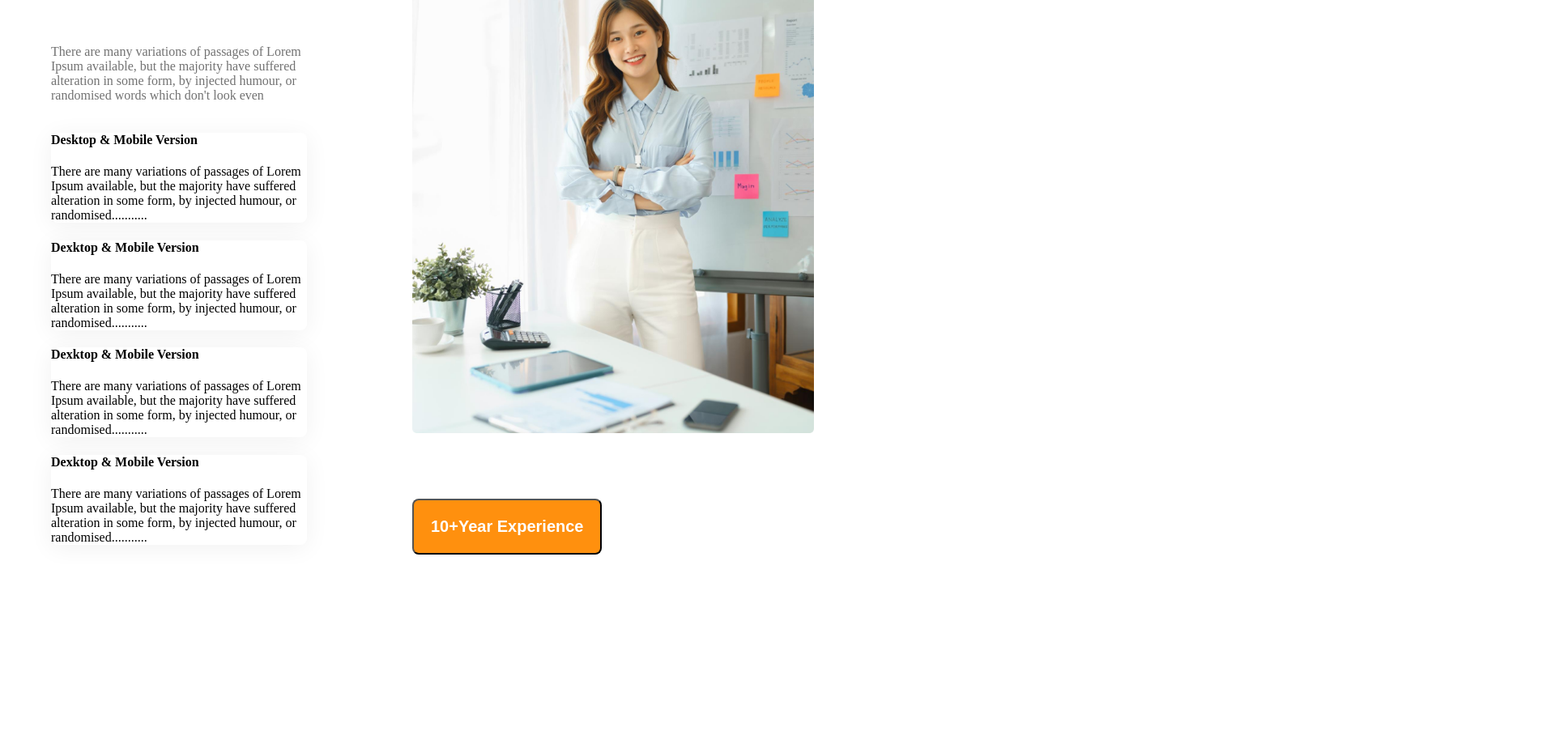
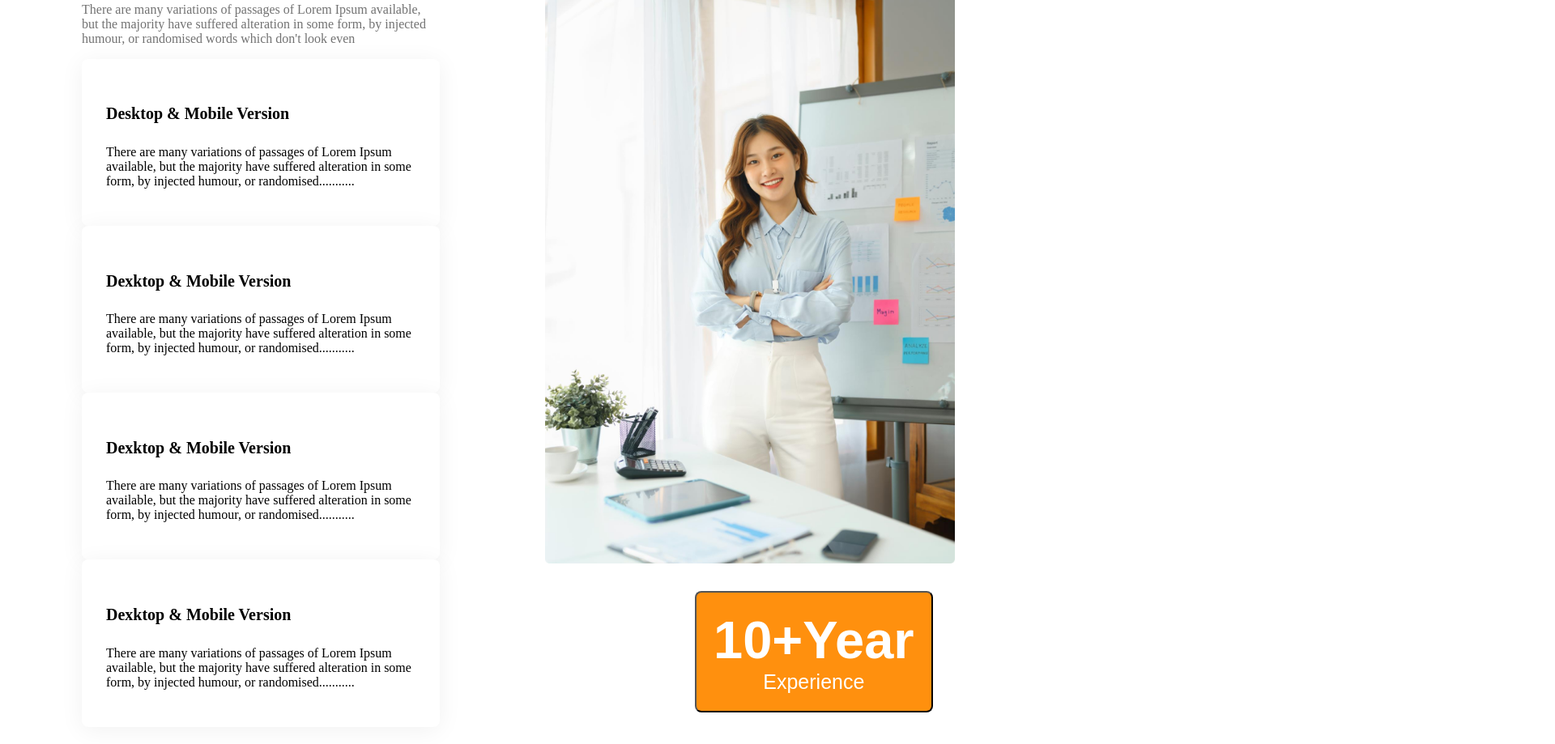
Before and after one commit to pbrudro/assignment-02, a plain HTML site: page index.html in a window 1280 px wide. Shown: the part 2284-3203 px from the top of the page at 81% size, 1920 px wide, since content can reach past the window. Before the commit the page ends 2981 px from the top, so only its background shows below. Drawn offline with Linux system fonts and the light colour scheme.

Commit message:
feature section added with styles

```diff
--- a/index.html
+++ b/index.html
@@ -93,11 +93,16 @@
       </div>
       <div class="features-right-side">
         <img class="banner" src="images/architect.png" alt="">
-        <div class="features-button">
-          <button class="primary-btn">10+Year <span class="">Experience</span></button>
-        </div>
       </div>
     </article>
+    <!-- experience button -->
+    <div class="features-down-button">
+      <button class="primary-btn">10+Year <span class="experience-btn">Experience</span></button>
+    </div>
+    <!-- facts Section  -->
+    <div class="facts">
+
+    </div>
   </main>
 </body>
 
--- a/styles/style.css
+++ b/styles/style.css
@@ -126,11 +126,10 @@
 
 }
 
-
 .features-left-side {
   display: flex;
   flex-direction: column;
-  width: 25%;
+  width: 35%;
   margin-right: 130px;
 }
 
@@ -148,8 +147,38 @@
   background: #FFFFFF;
   box-shadow: 0px 4px 30px rgba(0, 0, 0, 0.06);
   border-radius: 8px;
+  padding: 30px;
 }
 
-.banner {
-  width: 70%;
+.feature h4 {
+  font-weight: 600;
+  font-size: 20px;
 }
+
+.features-right-side {
+  width: 40%;
+}
+
+.features-right-side .banner {
+  width: 100%;
+}
+
+.features-down-button {
+  position: relative;
+  left: 850px;
+  top: -200px;
+}
+
+.features-down-button .primary-btn {
+  display: flex;
+  flex-direction: column;
+  align-items: center;
+  font-weight: 700;
+  font-size: 65px;
+
+}
+
+.features-down-button .experience-btn {
+  font-weight: 500;
+  font-size: 25px;
+}
```
